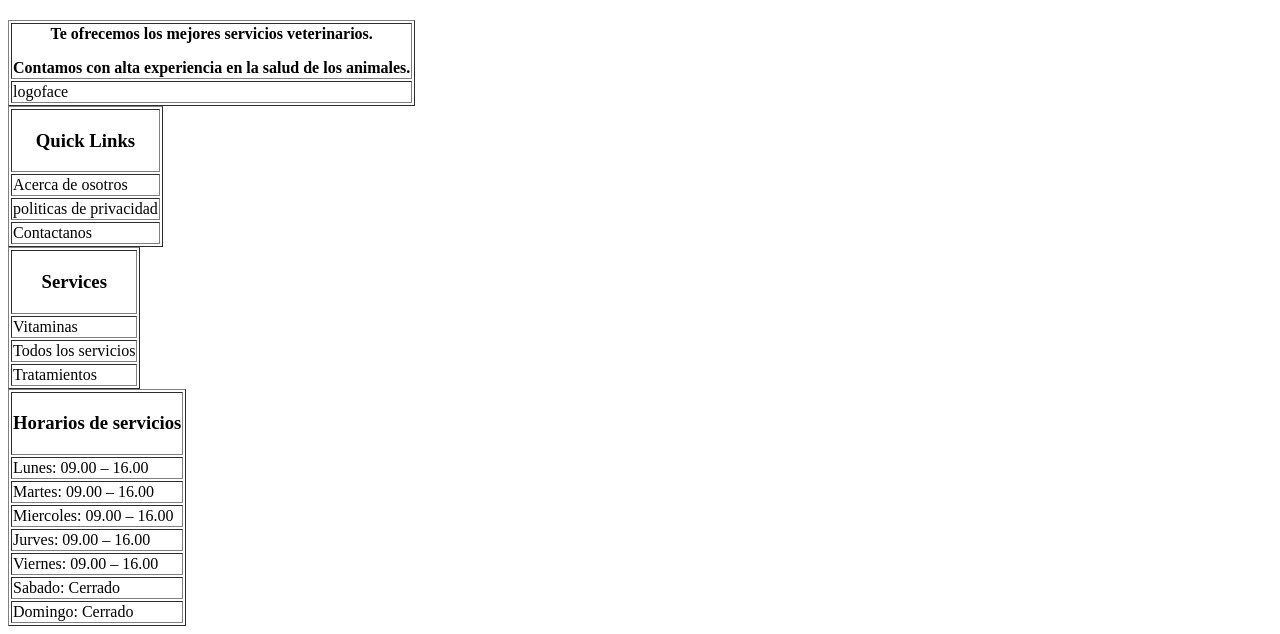
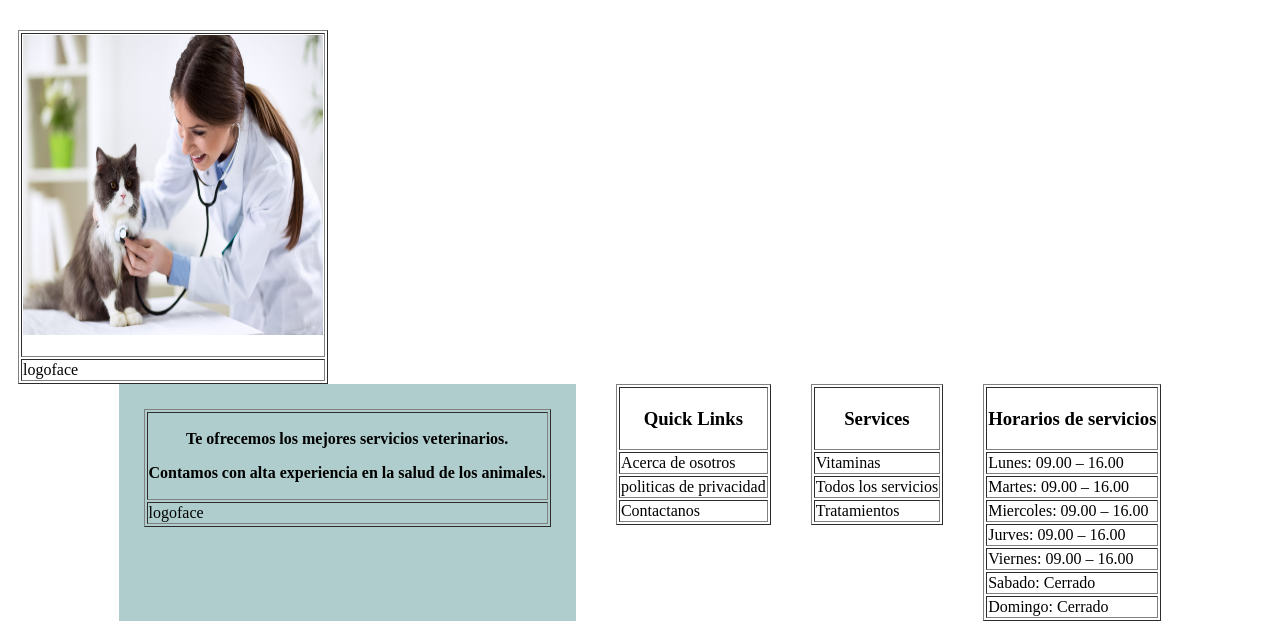
Before and after one commit to GuzmanVero/Proyect_Frontend, a plain HTML site: page index.html in a window 1280 px wide. Shown: the part 191-825 px from the top of the page. Drawn offline with Linux system fonts and the light colour scheme.

Commit message:
css de footer update

```diff
--- a/CSS/style.css
+++ b/CSS/style.css
@@ -20,3 +20,29 @@ header{
     border-spacing: 15px;
     margin-left: auto;
 }
+.contenedor{
+    display: flex;
+    justify-content: center;
+
+}
+.columna1{
+    background-color: rgb(175, 205, 205);
+    padding: 25px;
+    margin: 0 20px;
+}
+.columna2{
+    margin: 0 20px;
+}
+.columna3{
+    margin: 0 20px;
+}
+.columna4{
+    margin: 0 20px;
+}
+
+.imagen1{
+    align-items: center;
+    padding: 10px;
+    height: 100px;
+    margin-left: auto;
+}
--- a/index.html
+++ b/index.html
@@ -6,7 +6,7 @@
     <link rel="stylesheet" href="CSS/style.css">
     <title>CitasMedicas</title>
 </head>
-<body>
+
 <header>
     <div class="logo">
     <table>
@@ -16,7 +16,7 @@
         </tr>
         <tr>
             <td></td>
-            <td>Los mejores servicios y atenion medica</td>
+            <td>Los mejores servicios y atencion medica</td>
         </tr>
     </table>
     </div>
@@ -33,19 +33,46 @@
         </table>
     </div>
 </header>
+
+
+<body>
     <section>
-        <table class="titulo">
+        <table class="titulo" align="center" >
             <th><h1>ANIMALS CLINIC</h1></th>
         </table>
 </section>
+ <div class="imagen1">
+    <table class="fooder1" border="1">
+    <tr><td><img src="../Proyect_Frontend/Images/AdobeStock_107432576-scaled-2.jpeg" alt=""  width="300" height="300" ></p></td>
+
+   </tr>
+   <tr><td>logoface</td></tr>
+   </table
+ </div>
+
+</body>
+
+
+
+
+
     <footer class="fooder">
+
+
+        <div class="contenedor">
+
+            <div class="columna1">
+
                 <table class="fooder1" border="1">
                     <tr>
-            <th>Te ofrecemos los mejores servicios veterinarios.
-                <p></p>
-                Contamos con alta experiencia en la salud de los animales.</th>
+                       <th><p>Te ofrecemos los mejores servicios veterinarios. </p>
+                        <p>Contamos con alta experiencia en la salud de los animales.</p></th>
                    </tr>
                    <tr><td>logoface</td></tr>
+                   </table>
+            </div>
+
+            <div class="columna2">
             </table>
             <table border="1">
                 <tr><th><h3>Quick Links</h3></th></tr>
@@ -53,12 +80,19 @@
                 <tr><td>politicas de privacidad</td></tr>
                 <tr><td>Contactanos</td></tr>
             </table>
+
+            </div>
+
+            <div class="columna3">
                 <table border="1">
                     <tr><th><h3>Services</h3></th></tr>
                     <tr><td>Vitaminas</td></tr>
                     <tr><td>Todos los servicios</td></tr>
                     <tr><td>Tratamientos</td></tr>
                 </table>
+            </div>
+
+            <div class="columna4">
                 <table border="1">
                     <tr><th><h3>Horarios de servicios</h3></th></tr>
                     <tr><td>Lunes: 09.00 – 16.00</td></tr>
@@ -69,6 +103,12 @@
                     <tr><td>Sabado: Cerrado</td></tr>
                     <tr><td>Domingo: Cerrado</td></tr>
                 </table>
+            </div>
+
+
+        </div>
     </footer>
-</body>
+
+
+
 </html>
```
Lines whose indentation alone changed are shown as unchanged.
